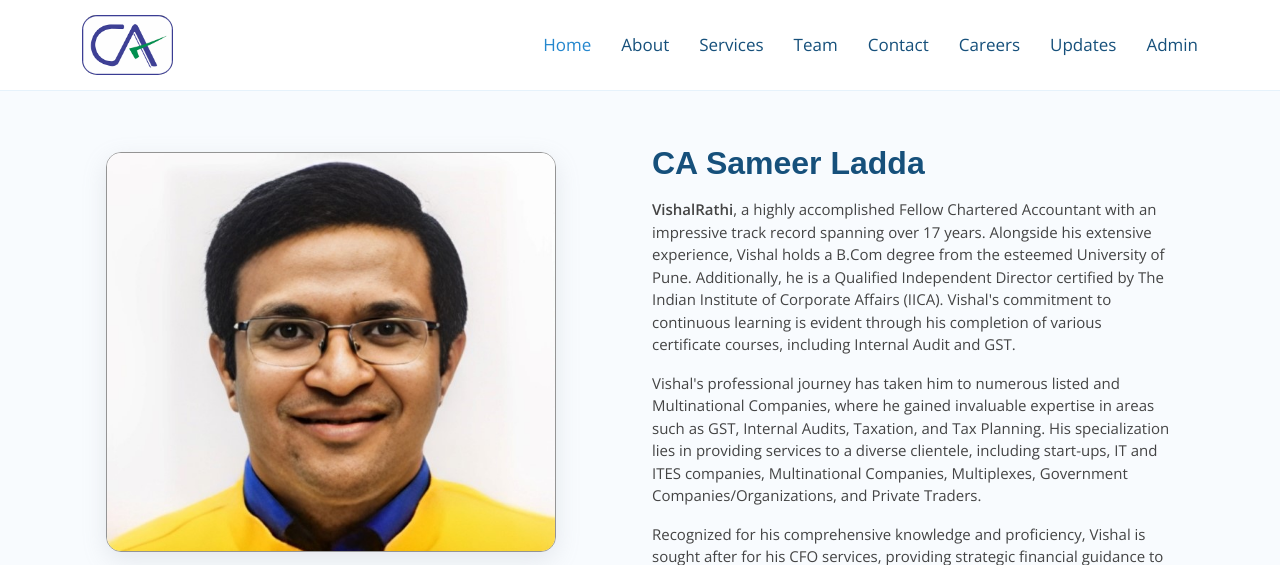
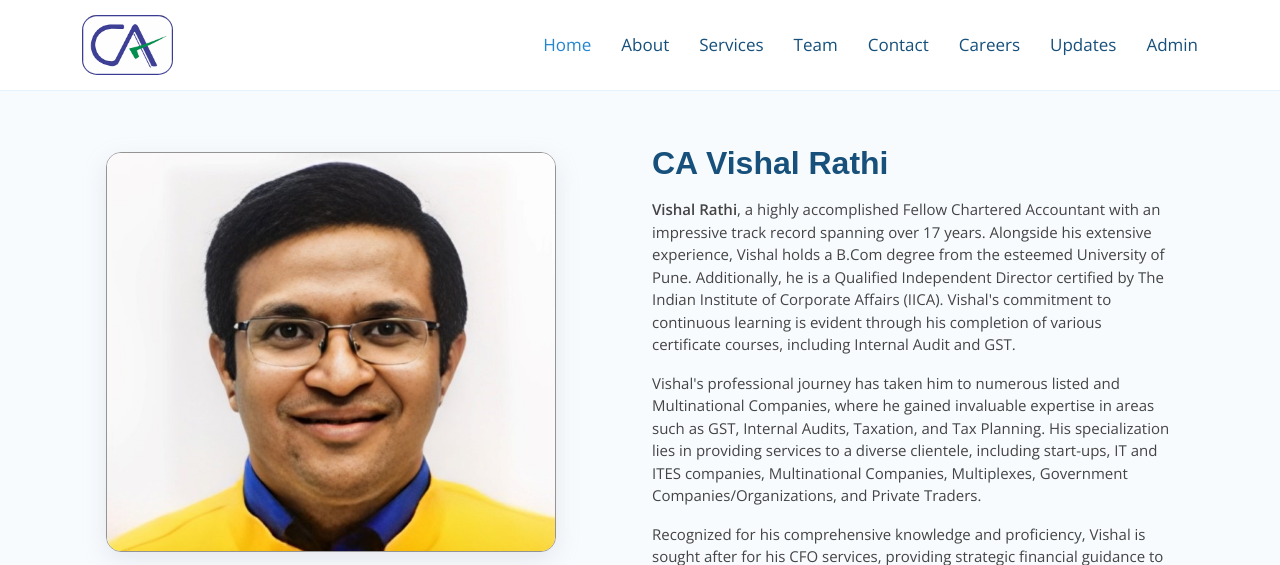
Before and after one commit to aditya-patil-codes/SPLADDA, a PHP site: page /vishalRathee.php in a window 1280 px wide. Shown: the top 565 px of the page. Run offline with PHP 8.4, Linux system fonts and the light colour scheme.

Commit message:
vish rathee name fix

```diff
--- a/vishalRathee.php
+++ b/vishalRathee.php
@@ -160,11 +160,11 @@
             </div>
             <div class="col-lg-6 pt-lg-0 content" data-aos="fade-left" data-aos-delay="100">
               <p>
-              <h6 class="fw-bold h2 " style="color: #16507b">CA Sameer Ladda</h6>
+              <h6 class="fw-bold h2 " style="color: #16507b">CA Vishal Rathi</h6>
 
 
               <p>
-              <p><b>VishalRathi</b>, a highly accomplished Fellow Chartered Accountant with an impressive track record spanning over 17 years. Alongside his extensive experience, Vishal holds a B.Com degree from the esteemed University of Pune. Additionally, he is a Qualified Independent Director certified by The Indian Institute of Corporate Affairs (IICA). Vishal's commitment to continuous learning is evident through his completion of various certificate courses, including Internal Audit and GST.
+              <p><b>Vishal Rathi</b>, a highly accomplished Fellow Chartered Accountant with an impressive track record spanning over 17 years. Alongside his extensive experience, Vishal holds a B.Com degree from the esteemed University of Pune. Additionally, he is a Qualified Independent Director certified by The Indian Institute of Corporate Affairs (IICA). Vishal's commitment to continuous learning is evident through his completion of various certificate courses, including Internal Audit and GST.
               </p>
               <p>Vishal's professional journey has taken him to numerous listed and Multinational Companies, where he gained invaluable expertise in areas such as GST, Internal Audits, Taxation, and Tax Planning. His specialization lies in providing services to a diverse clientele, including start-ups, IT and ITES companies, Multinational Companies, Multiplexes, Government Companies/Organizations, and Private Traders.
               </p>
```
